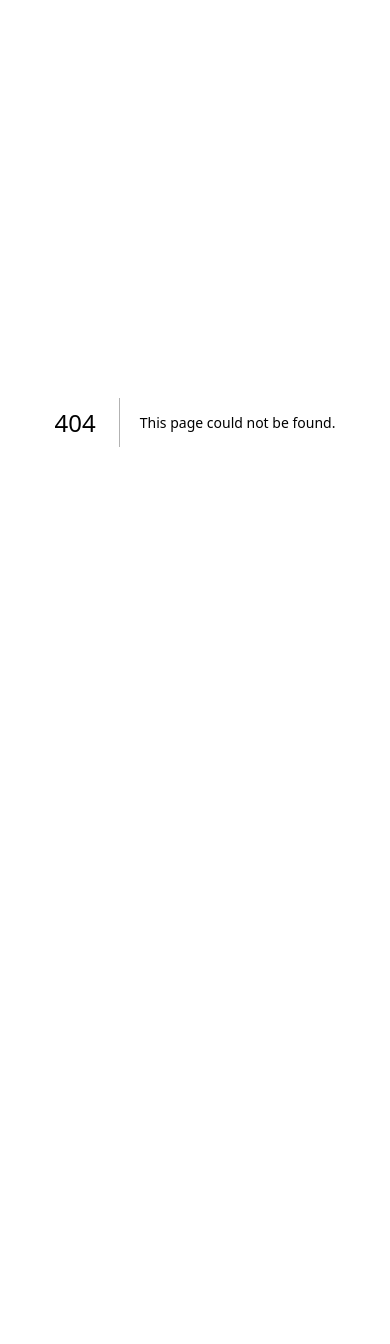
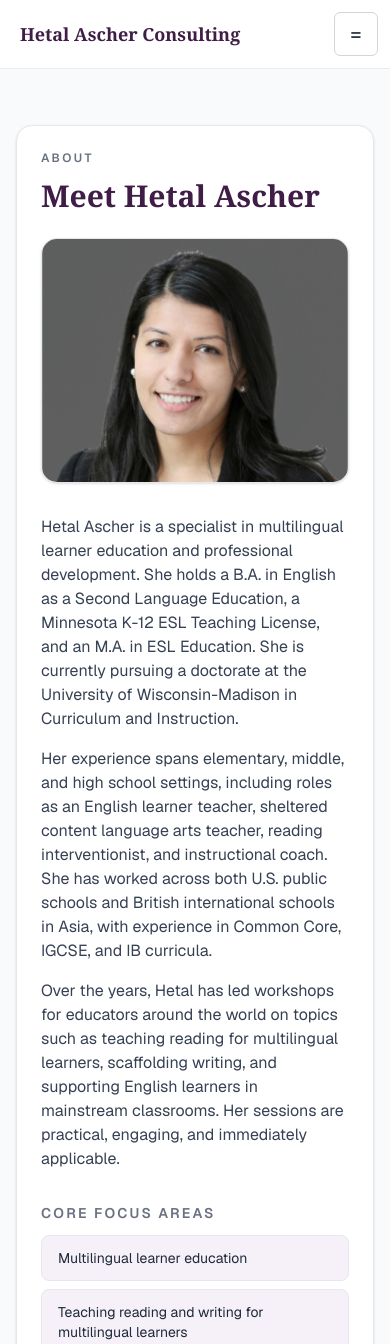
Before and after one commit to bhaktaravin/hetalascherteachingconsultion, a Next.js app: page /about in a window 390 px wide. Before the commit this address had no page. Shown: the top 1344 px of the page. Before the commit the page ends 844 px from the top, so only its background shows below. Built offline with nearby package versions, Linux system fonts and the light colour scheme.

Commit message:
Add About page with profile section and local WebP photo.
Create a dedicated About route with structured biography content and responsive portrait layout using the new local optimized profile image.

Co-authored-by: Cursor <cursoragent@cursor.com>

```diff
--- /dev/null
+++ b/app/about/page.tsx
@@ -0,0 +1,13 @@
+import About from "../components/About";
+import Navbar from "../components/Navbar";
+import SiteFooter from "../components/SiteFooter";
+
+export default function AboutPage() {
+  return (
+    <main className="min-h-screen bg-gray-50">
+      <Navbar />
+      <About />
+      <SiteFooter />
+    </main>
+  );
+}
--- /dev/null
+++ b/app/components/About.tsx
@@ -0,0 +1,72 @@
+import Image from "next/image";
+
+const expertise = [
+  "Multilingual learner education",
+  "Teaching reading and writing for multilingual learners",
+  "Scaffolding instruction in mainstream classrooms",
+  "Hands-on professional learning for educators",
+];
+
+export default function About() {
+  return (
+    <section className="bg-gray-50 px-4 py-14 sm:px-6 sm:py-20">
+      <div className="mx-auto max-w-5xl rounded-2xl border border-gray-200 bg-white p-6 shadow-sm sm:p-10">
+        <p className="text-xs font-semibold uppercase tracking-[0.2em] text-gray-500 sm:text-sm">
+          About
+        </p>
+        <h1 className="mt-3 font-serif text-3xl font-bold text-[var(--color-brand)] sm:text-5xl">
+          Meet Hetal Ascher
+        </h1>
+
+        <div className="mt-6 grid gap-8 md:grid-cols-[0.8fr_1.2fr] md:items-start">
+          <div className="mx-auto w-full max-w-sm">
+            <div className="overflow-hidden rounded-2xl border border-gray-200 bg-gray-100 shadow-sm">
+              <Image
+                src="/about-profile.webp"
+                alt="Portrait for About section"
+                width={1200}
+                height={1500}
+                className="h-full w-full object-cover"
+                priority
+              />
+            </div>
+          </div>
+
+          <div className="space-y-4 text-gray-700">
+            <p>
+              Hetal Ascher is a specialist in multilingual learner education and professional development.
+              She holds a B.A. in English as a Second Language Education, a Minnesota K-12 ESL Teaching
+              License, and an M.A. in ESL Education. She is currently pursuing a doctorate at the University
+              of Wisconsin-Madison in Curriculum and Instruction.
+            </p>
+            <p>
+              Her experience spans elementary, middle, and high school settings, including roles as an English
+              learner teacher, sheltered content language arts teacher, reading interventionist, and instructional coach.
+              She has worked across both U.S. public schools and British international schools in Asia, with
+              experience in Common Core, IGCSE, and IB curricula.
+            </p>
+            <p>
+              Over the years, Hetal has led workshops for educators around the world on topics such as teaching reading
+              for multilingual learners, scaffolding writing, and supporting English learners in mainstream classrooms.
+              Her sessions are practical, engaging, and immediately applicable.
+            </p>
+          </div>
+        </div>
+
+        <div className="mt-8">
+          <h2 className="text-sm font-semibold uppercase tracking-[0.15em] text-gray-500">Core Focus Areas</h2>
+          <ul className="mt-3 grid gap-2 sm:grid-cols-2">
+            {expertise.map((item) => (
+              <li
+                key={item}
+                className="rounded-lg border border-gray-200 bg-[var(--color-brand-soft)] px-4 py-3 text-sm text-gray-800"
+              >
+                {item}
+              </li>
+            ))}
+          </ul>
+        </div>
+      </div>
+    </section>
+  );
+}
```
Also changed, not shown: public/about-profile.webp (added).
